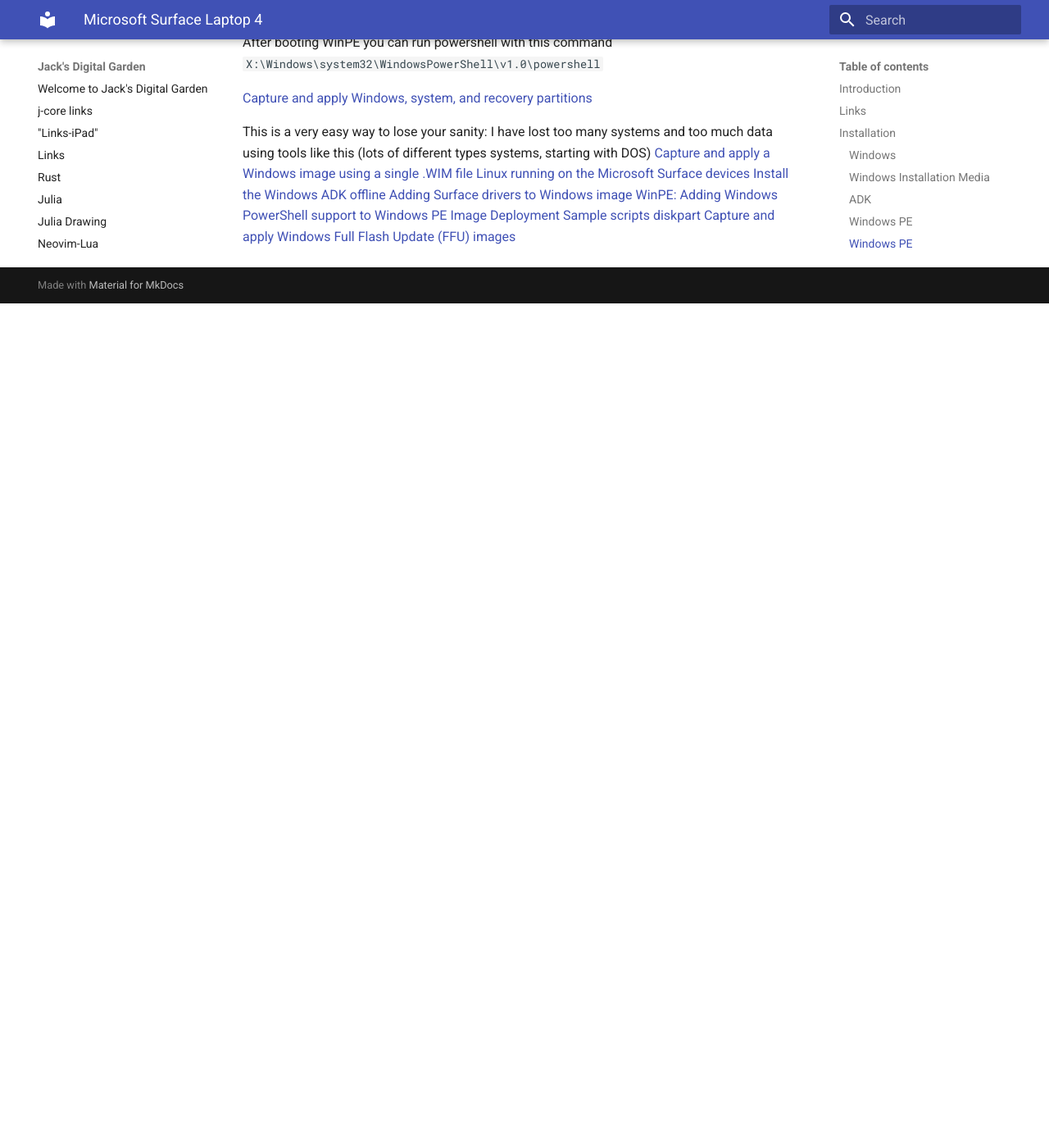
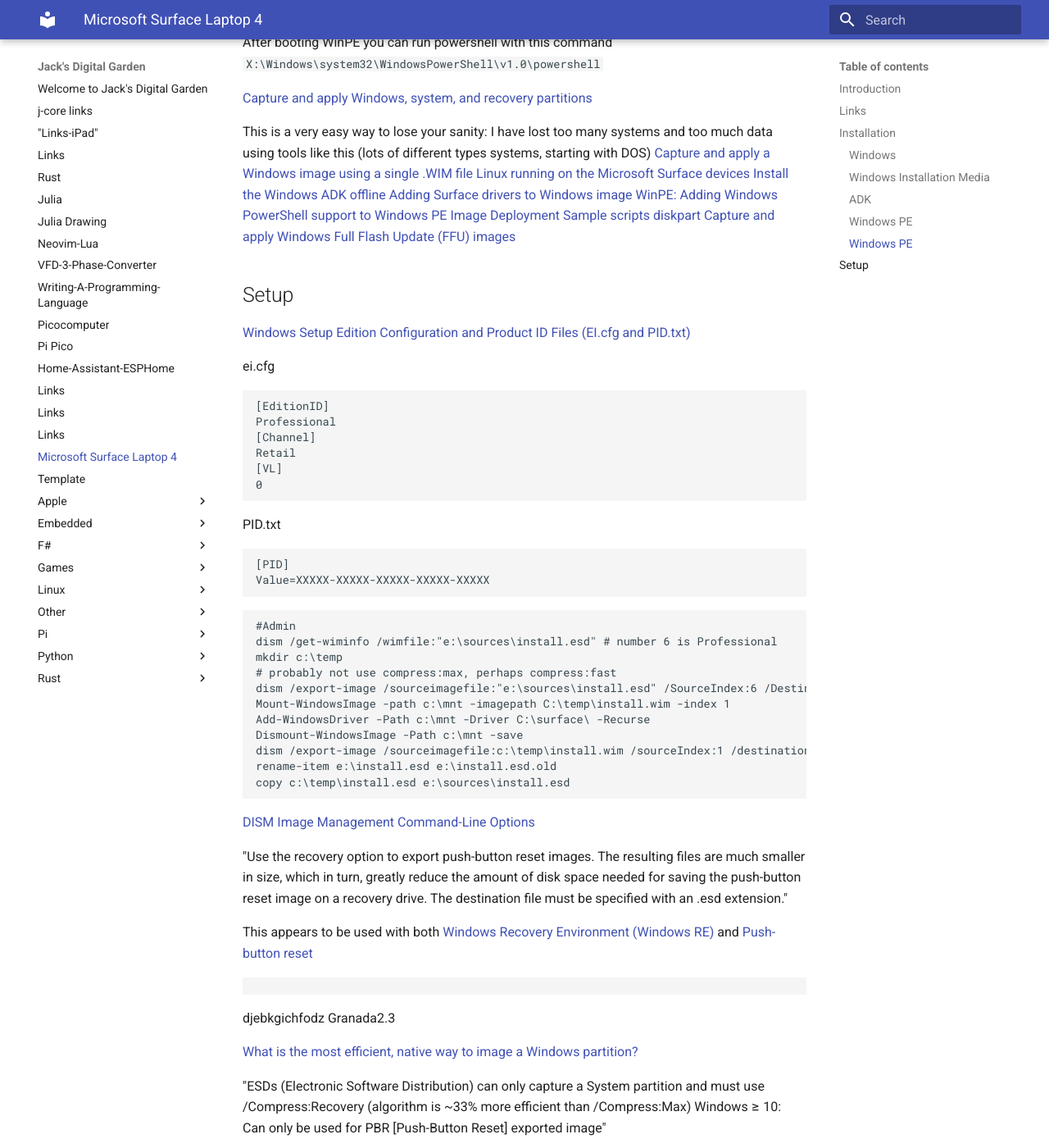
Before and after one commit to jchidley/mkdocs-material-test, an MkDocs documentation site: the page built from docs/2024-01-17-Microsoft-Surface-Laptop-4.md, in a window 1280 px wide and 1400 px high, scrolled down 3853 px. Shown: the whole window at 82% size. Built offline with MkDocs 1.6.1 and Material for MkDocs 9.7.7, drawn with Linux system fonts in a browser that asks for light colours; before the commit the page ends 4223 px from its top, so only the background shows below that; some of the changed text lies outside the part shown.

Commit message:
Image Management, initial install and config

````diff
--- a/docs/2024-01-17-Microsoft-Surface-Laptop-4.md
+++ b/docs/2024-01-17-Microsoft-Surface-Laptop-4.md
@@ -213,3 +213,87 @@
 [Image Deployment Sample scripts](https://learn.microsoft.com/en-us/windows-hardware/manufacture/desktop/oem-deployment-of-windows-desktop-editions-sample-scripts?preserve-view=true&view=windows-10#-createpartitions-uefitxt)
 [diskpart](https://learn.microsoft.com/en-us/windows-server/administration/windows-commands/diskpart)
 [Capture and apply Windows Full Flash Update (FFU) images](https://learn.microsoft.com/en-us/windows-hardware/manufacture/desktop/deploy-windows-using-full-flash-update--ffu?view=windows-11)
+
+## Setup
+
+[Windows Setup Edition Configuration and Product ID Files (EI.cfg and PID.txt)](https://learn.microsoft.com/en-us/windows-hardware/manufacture/desktop/windows-setup-edition-configuration-and-product-id-files--eicfg-and-pidtxt?view=windows-11)
+
+ei.cfg
+
+```text
+[EditionID]
+Professional
+[Channel]
+Retail
+[VL]
+0
+```
+
+PID.txt
+
+```text
+[PID]
+Value=XXXXX-XXXXX-XXXXX-XXXXX-XXXXX
+```
+
+```PowerShell
+#Admin
+dism /get-wiminfo /wimfile:"e:\sources\install.esd" # number 6 is Professional
+mkdir c:\temp
+# probably not use compress:max, perhaps compress:fast
+dism /export-image /sourceimagefile:"e:\sources\install.esd" /SourceIndex:6 /DestinationImageFile:c:\temp\install.wim /compress:max /checkintegrity
+Mount-WindowsImage -path c:\mnt -imagepath C:\temp\install.wim -index 1
+Add-WindowsDriver -Path c:\mnt -Driver C:\surface\ -Recurse
+Dismount-WindowsImage -Path c:\mnt -save
+dism /export-image /sourceimagefile:c:\temp\install.wim /sourceIndex:1 /destinationimagefile:c:\temp\install.esd /compress:recovery
+rename-item e:\install.esd e:\install.esd.old
+copy c:\temp\install.esd e:\sources\install.esd
+```
+
+[DISM Image Management Command-Line Options](https://learn.microsoft.com/en-us/windows-hardware/manufacture/desktop/dism-image-management-command-line-options-s14?view=windows-11#export-image)
+
+"Use the recovery option to export push-button reset images. The resulting files are much smaller in size, which in turn, greatly reduce the amount of disk space needed for saving the push-button reset image on a recovery drive. The destination file must be specified with an .esd extension."
+
+This appears to be used with both [Windows Recovery Environment (Windows RE)](https://learn.microsoft.com/en-us/windows-hardware/manufacture/desktop/windows-recovery-environment--windows-re--technical-reference?view=windows-11) and [Push-button reset](https://learn.microsoft.com/en-us/windows-hardware/manufacture/desktop/push-button-reset-overview?view=windows-11)
+
+```cmd
+```
+
+djebkgichfodz
+Granada2.3
+
+[What is the most efficient, native way to image a Windows partition?](https://superuser.com/a/1581804)
+
+"ESDs (Electronic Software Distribution) can only capture a System partition and must use /Compress:Recovery (algorithm is ~33% more efficient than /Compress:Max)
+Windows ≥ 10: Can only be used for PBR [Push-Button Reset] exported image"
+
+[WIM - This paper defines the internal format of a Windows Imaging (WIM) file format](https://www.microsoft.com/en-us/download/details.aspx?id=13096)
+
+[Chocolatey vs. Scoop vs. Winget: Package Managers for Windows](https://www.bowmanjd.com/chocolatey-scoop-winget/)
+
+[Chocolatey and Winget Comparison](https://github.com/ScoopInstaller/Scoop/wiki/Chocolatey-and-Winget-Comparison)
+
+```PowerShell
+https://aka.ms/PSWindows # upgrade powershell
+# admin user
+Set-ExecutionPolicy AllSigned
+Set-ExecutionPolicy RemoteSigned -scope CurrentUser
+winget upgrade --all
+iwr -useb chocolatey.org/install.ps1 | iex
+# normal user
+iwr -useb get.scoop.sh | iex
+scoop install git
+C:\Users\jackc\scoop\apps\7zip\current\install-context.reg
+git config --global credential.helper manager
+C:\Users\jackc\scoop\apps\git\current\install-context.reg
+scoop install sudo
+cd $env:HOMEPATH
+mkdir git
+cd git
+git clone https://github.com/jchidley/mkdocs-material-test.git
+# run windows update
+winget install vscode
+
+scoop bucket add extras
+https://www.posten.no/landinformasjon?land=Storbritannia+og+Nord-Irland&id=GB
+```
````
